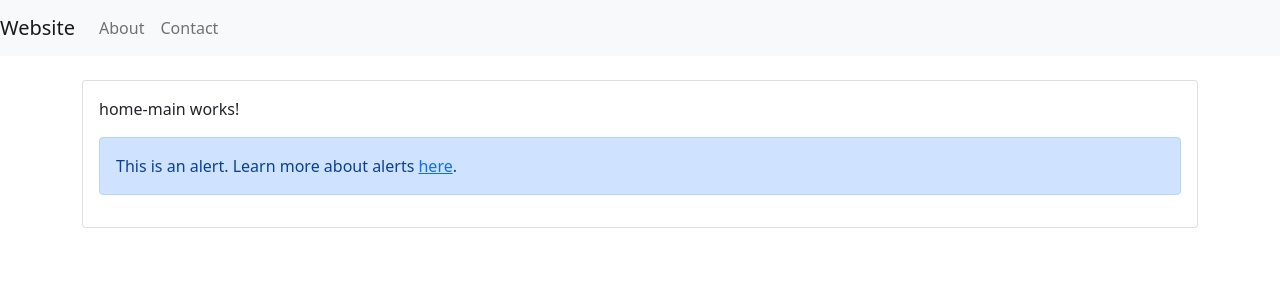
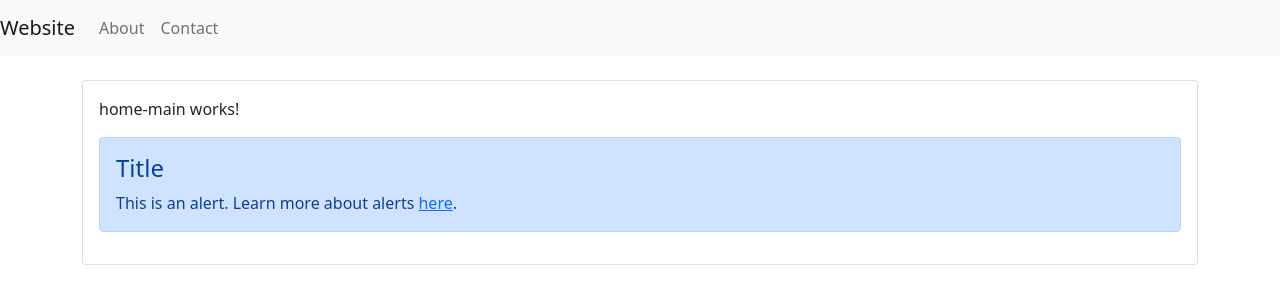
Before and after one commit to harshitbhat/angular-routing, an Angular app: page / in a window 1280 px wide. Shown: the top 304 px of the page. Built offline with nearby package versions, Linux system fonts and the light colour scheme.

Commit message:
ng-content select

```diff
--- a/src/app/modules/base/components/alert/alert.component.css
+++ b/src/app/modules/base/components/alert/alert.component.css
@@ -0,0 +1,3 @@
+h4.alert-heading:empty {
+  display: none;
+}
--- a/src/app/modules/base/components/alert/alert.component.html
+++ b/src/app/modules/base/components/alert/alert.component.html
@@ -1,3 +1,6 @@
 <div class="alert alert-primary">
+  <h4 class="alert-heading">
+    <ng-content select="[heading]"></ng-content>
+  </h4>
   <ng-content></ng-content>
 </div>
--- a/src/app/modules/home/components/home-main/home-main.component.html
+++ b/src/app/modules/home/components/home-main/home-main.component.html
@@ -1,5 +1,6 @@
 <p>home-main works!</p>
 <app-alert>
+  <ng-container heading>Title</ng-container>
   This is an alert. Learn more about alerts
   <a href="https://getbootstrap.com/docs/4.5/components/alerts/" target="_blank"
     >here</a
```
